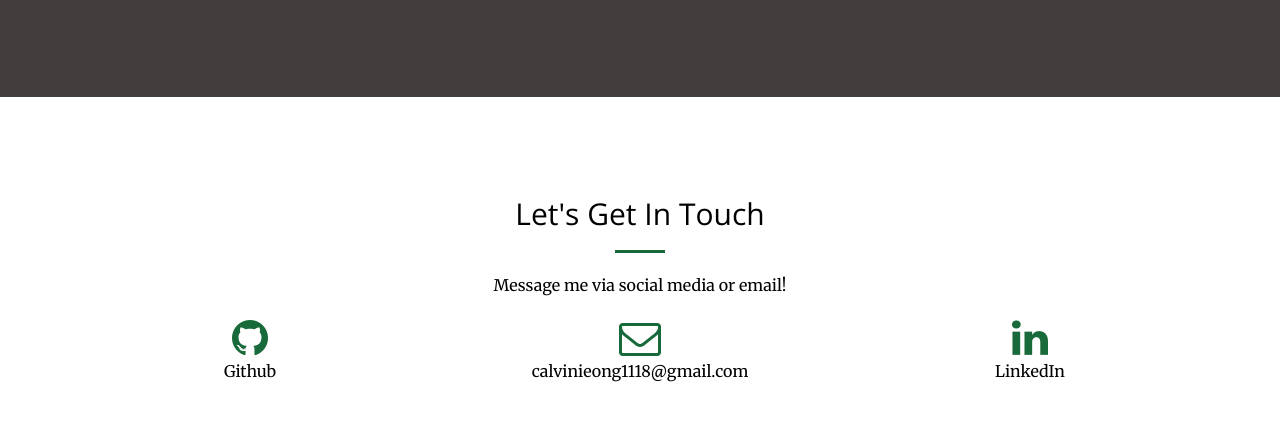
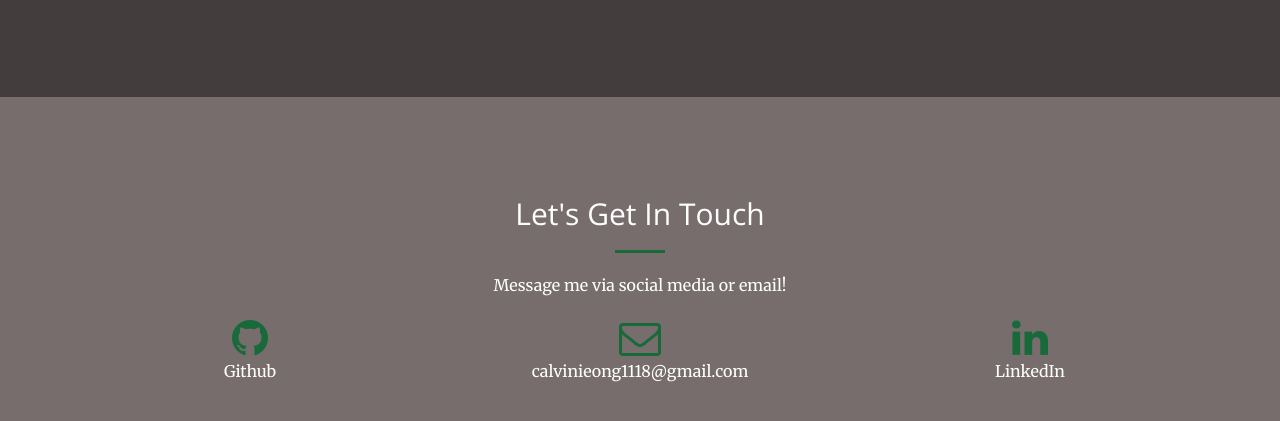
Before and after one commit to ICalvinG/icalving.github.io, a website: page index.html in a window 1280 px wide. Shown: the part 3109-3530 px from the top of the page. Drawn offline with nearby package versions, Linux system fonts and the light colour scheme.

Commit message:
Change color for footer

```diff
--- a/css/application.css
+++ b/css/application.css
@@ -55,8 +55,8 @@ aside {
 }
 
 #contact {
-  color: black;
-  background-color: white;
+  color: white;
+  background-color: #786d6d;
 }
 
 #contact i {
@@ -64,11 +64,11 @@ aside {
 }
 
 #contact a {
-  color: black;
+  color: white;
 }
 
 #contact a:visited {
-  color: black;
+  color: white;
 }
 
 .no-padding {
```
